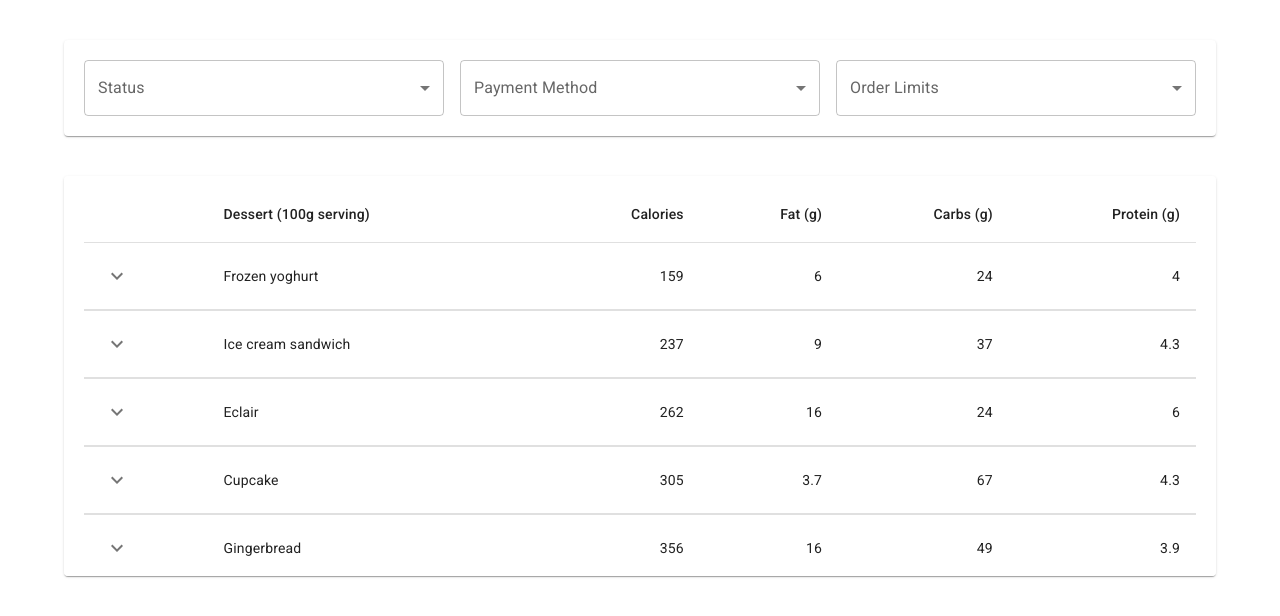
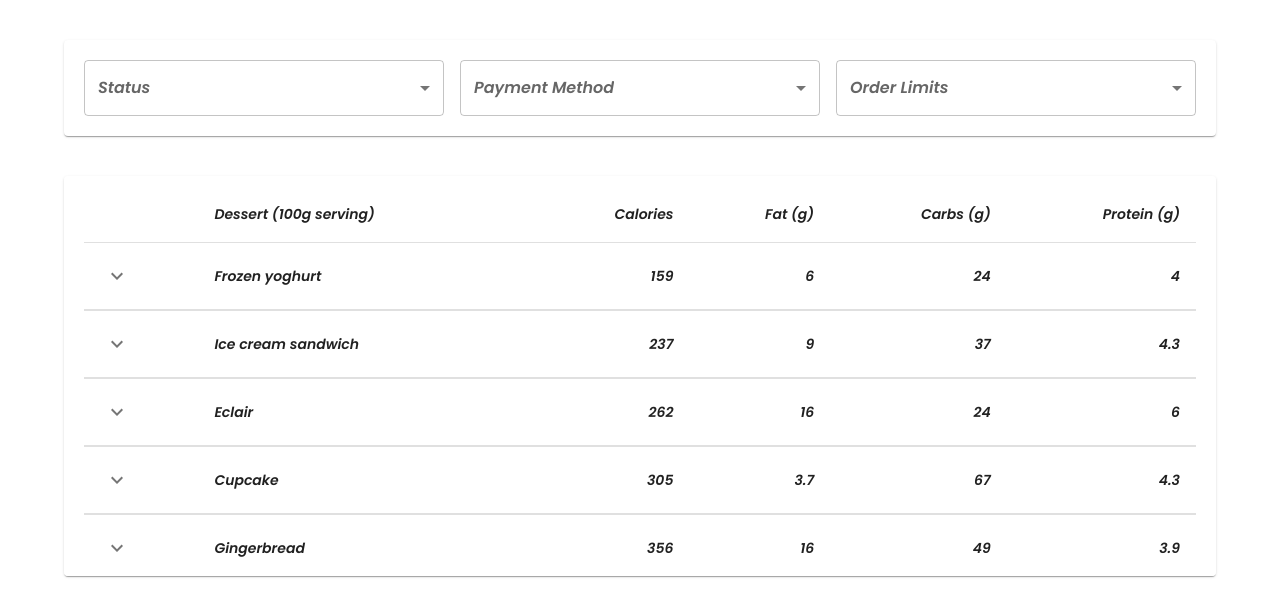
Before and after one commit to Shakib448/NextJs-NestJs-MongoDB-Filtering, a Next.js app in the folder client/: page / in a window 1280 px wide. Shown: the top 616 px of the page. Built offline with nearby package versions, Linux system fonts and the light colour scheme.

Commit message:
WIP ON SERVER

```diff
--- a/client/src/Theme/theme.ts
+++ b/client/src/Theme/theme.ts
@@ -1,5 +1,8 @@
 import { createTheme } from "@mui/material/styles";
 import { red } from "@mui/material/colors";
+
+// Font family
+const font = "'Poppins', sans-serif";
 
 // Create a theme instance.
 const theme = createTheme({
@@ -14,6 +17,9 @@ const theme = createTheme({
       main: red.A400,
     },
   },
+  typography: {
+    fontFamily: font,
+  },
 });
 
 export default theme;
--- a/client/styles/globals.scss
+++ b/client/styles/globals.scss
@@ -1,3 +1,5 @@
+@import url("https://fonts.googleapis.com/css2?family=Poppins:ital,wght@1,600&display=swap");
+
 html,
 body {
   padding: 0;
```
